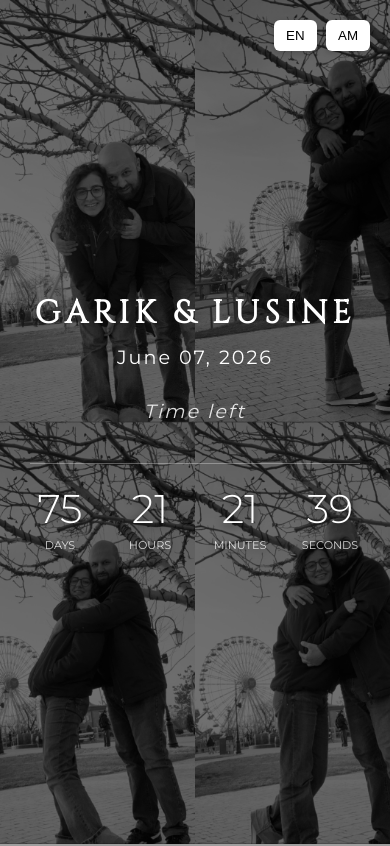
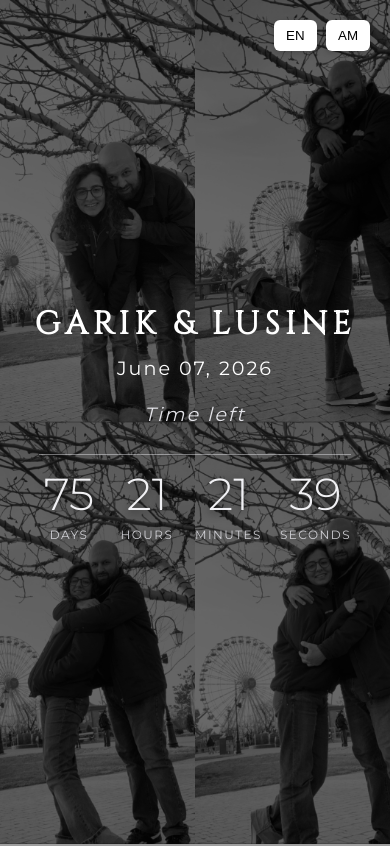
Before and after one commit to CloudSorcerer/wedding, a plain HTML site: page index.html in a window 390 px wide. Shown: the top 846 px of the page. Drawn offline with Linux system fonts and the light colour scheme; grey boxes are pictures that could not be loaded.

Commit message:
change date and time part ..

```diff
--- a/index.html
+++ b/index.html
@@ -53,7 +53,7 @@
             content: "";
             position: absolute;
             inset: 0;
-            background: rgba(0, 0, 0, 0.55);
+            background: rgba(0, 0, 0, 0.58);
             /* регулируй 0.3–0.5 */
         }
 
@@ -78,10 +78,10 @@
 
         .countdown {
             display: flex;
-            gap: 30px;
-            margin-top: 20px;
-            border-top: 1px solid rgba(255, 255, 255, 0.3);
-            padding-top: 20px;
+            gap: 34px;
+            margin-top: 8px;
+            border-top: 1px solid rgba(235, 235, 240, 0.45);
+            padding-top: 14px;
         }
 
         .count-item {
@@ -91,9 +91,11 @@
         }
 
         .count-item span:first-child {
-            font-size: 2.5rem;
+            font-size: 4rem;
             font-weight: 300;
-            margin-bottom: 5px;
+            margin-bottom: 6px;
+            color: rgba(245, 245, 248, 0.98);
+            text-shadow: 0 2px 10px rgba(0, 0, 0, 0.6);
         }
 
         .count-item span {
@@ -101,9 +103,12 @@
         }
 
         .count-item span:last-child {
-            font-size: .7rem;
+            font-size: 0.9rem;
             text-transform: uppercase;
-            opacity: .8;
+            opacity: 0.95;
+            letter-spacing: 1.5px;
+            color: rgba(220, 220, 225, 0.95);
+            text-shadow: 0 2px 8px rgba(0, 0, 0, 0.45);
         }
 
         .program-section {
@@ -199,11 +204,33 @@
         }
 
         .count-text {
-            margin-top: 10px;
-            font-size: 1rem;
+            margin-top: 2px;
+            margin-bottom: 10px;
+            font-size: 1.5rem;
             font-style: italic;
             letter-spacing: 2px;
-            color: rgba(255, 255, 255, 0.85);
+            color: rgba(235, 235, 240, 0.95);
+            text-shadow: 0 2px 8px rgba(0, 0, 0, 0.55);
+        }
+
+        @media (max-width: 768px) {
+            .count-text {
+                font-size: 1.15rem;
+                margin-bottom: 8px;
+            }
+
+            .count-item span:first-child {
+                font-size: 2.8rem;
+            }
+
+            .count-item span:last-child {
+                font-size: 0.75rem;
+            }
+
+            .countdown {
+                gap: 18px;
+                padding-top: 12px;
+            }
         }
     </style>
 </head>
```
